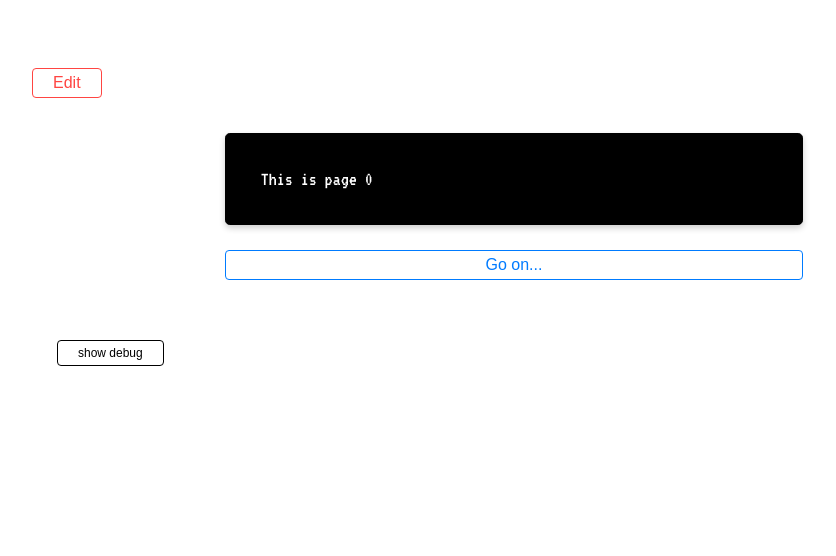
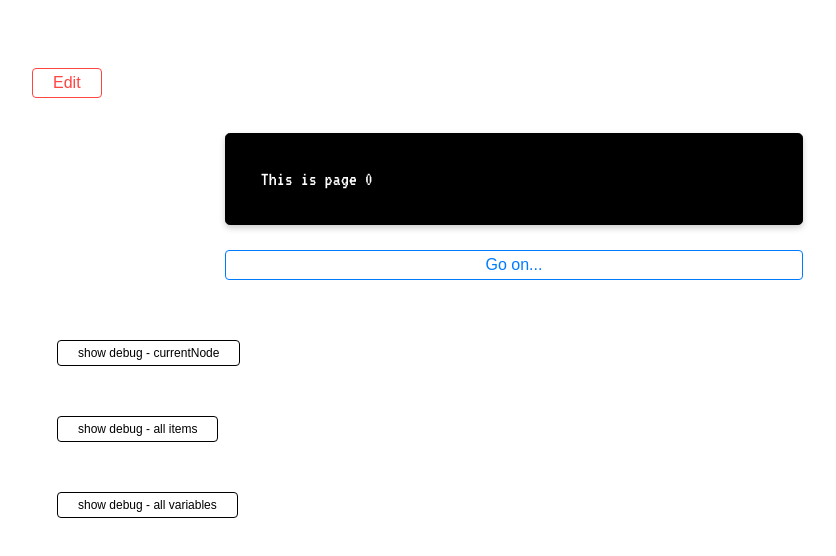
Before and after one commit to washingtonsteven/react-vn, a React app: page / in a window 1280 px wide. Shown: the top 556 px of the page, without its empty margins (134-970 px from the left). Built offline with nearby package versions, Linux system fonts and the light colour scheme.

Commit message:
modal styles and item/variable list helpers

```diff
--- a/src/Debug.js
+++ b/src/Debug.js
@@ -4,9 +4,10 @@ const debugStyle = {
   backgroundColor: "rgba(255,183,0,0.4)",
   color: "#ff4542",
   padding: "25px",
-  display: "inline-block",
+  display: "block",
   borderRadius: "0.3rem",
-  boxShadow: "0 3px 6px rgba(0,0,0,0.2)"
+  boxShadow: "0 3px 6px rgba(0,0,0,0.2)",
+  marginBottom: "1rem"
 };
 
 class Debug extends Component {
@@ -24,7 +25,8 @@ class Debug extends Component {
           style={{ fontSize: "0.75rem" }}
           onClick={() => this.toggleShow()}
         >
-          {this.state.show ? "hide" : "show"} debug
+          {this.state.show ? "hide" : "show"} debug{" "}
+          {this.props.title && ` - ${this.props.title}`}
         </button>
         {this.state.show && (
           <div className="debug-content">{this.props.children(this.state)}</div>
--- a/src/Modal.scss
+++ b/src/Modal.scss
@@ -10,9 +10,9 @@
   & > * {
     position: absolute;
     background-color: #ddd;
-    top: 50%;
+    top: 10%;
     left: 50%;
-    transform: translate(-50%, -50%);
+    transform: translate(-50%, -0%);
     max-width: 50%;
     padding: 60px;
     box-shadow: 3px 3px 3px rgba(0, 0, 0, 0.2);
--- a/src/Story/InputModal.scss
+++ b/src/Story/InputModal.scss
@@ -1,9 +1,35 @@
 @import "~@@/_var";
 
+@keyframes showModal {
+  from {
+    transform: translate(-50%, -100%);
+    opacity: 0;
+  }
+
+  to {
+    transform: translate(-50%, 0);
+    opacity: 1;
+  }
+}
+
 .input-modal {
-  background-color: #000;
-  color: #fff;
+  // background-color: #000;
+  // color: #fff;
   border-radius: 0.3rem;
+  padding: 2rem;
+  animation: showModal 0.2s ease-out forwards;
+  form {
+    background-color: black;
+    color: white;
+    border-radius: 0.3rem;
+    padding: 2.5rem 3rem 1.5rem;
+    overflow: hidden;
+    box-shadow: 0 3px 6px rgba(0, 0, 0, 0.2);
+    &:after {
+      content: "";
+      clear: both;
+    }
+  }
 
   input[type="text"] {
     border: none;
@@ -12,14 +38,18 @@
     color: #fff;
     outline: none;
     border-bottom: solid 1px white;
-    margin-bottom: 1rem;
+    margin-bottom: 2rem;
     padding-left: 0.5rem;
+    display: block;
+    width: 250px;
   }
 
   button {
     border: solid 1px white;
     border-color: white;
     color: white;
+    float: right;
+    margin-right: 0;
 
     &:hover {
       background-color: white;
--- a/src/Story/Story.js
+++ b/src/Story/Story.js
@@ -53,7 +53,7 @@ class Story extends Component {
   render() {
     return (
       <StoryConsumer>
-        {({ helpers: { getNode, getRootNode } }) => {
+        {({ helpers: { getNode, getRootNode, getItems, getVariables } }) => {
           const currentNode =
             (!this.state.currentNodeId
               ? getRootNode()
@@ -87,8 +87,14 @@ class Story extends Component {
                   </div>
                 </div>
               )}
-              <Debug>
+              <Debug title="currentNode">
                 {() => <pre>{JSON.stringify(currentNode, null, 1)}</pre>}
+              </Debug>
+              <Debug title="all items">
+                {() => <pre>{JSON.stringify(getItems(), null, 1)}</pre>}
+              </Debug>
+              <Debug title="all variables">
+                {() => <pre>{JSON.stringify(getVariables(), null, 1)}</pre>}
               </Debug>
             </div>
           );
--- a/src/data/StoryContext.js
+++ b/src/data/StoryContext.js
@@ -1,6 +1,7 @@
 import React, { createContext } from "react";
 import storyData from "./story.json";
 import { generateId } from "@@/util";
+import { NodeLinkTypes } from "../util";
 
 export const StoryContext = createContext();
 
@@ -67,6 +68,45 @@ export class StoryProvider extends React.Component {
       }
 
       return this.keyedNodes[id];
+    },
+    getNodeLinkVariables: fn => {
+      if (!this.state.storyData.nodes || !fn || typeof fn !== "function")
+        return [];
+
+      return this.state.storyData.nodes.reduce((acc, n, i) => {
+        if (n.next) {
+          const items = n.next.reduce(
+            (iacc, nl, j) => {
+              return fn(nl, iacc);
+            },
+            [...acc]
+          );
+
+          return items;
+        }
+        return acc;
+      }, []);
+    },
+    getItems: () => {
+      return this.helpers.getNodeLinkVariables((nodeLink, itemsList) => {
+        if (nodeLink.type === NodeLinkTypes.INVENTORY) {
+          if (nodeLink.item && !itemsList.includes(nodeLink.item))
+            itemsList.push(nodeLink.item);
+        }
+        return itemsList;
+      });
+    },
+    getVariables: () => {
+      return this.helpers.getNodeLinkVariables((nodeLink, variableList) => {
+        if (nodeLink.type === NodeLinkTypes.INPUT) {
+          if (
+            nodeLink.targetVariable &&
+            !variableList.includes(nodeLink.targetVariable)
+          )
+            variableList.push(nodeLink.targetVariable);
+        }
+        return variableList;
+      });
     }
   };
   render() {
```
